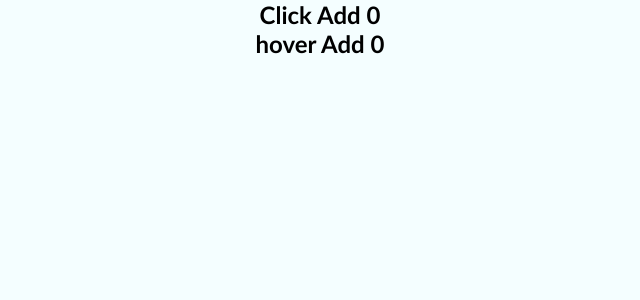
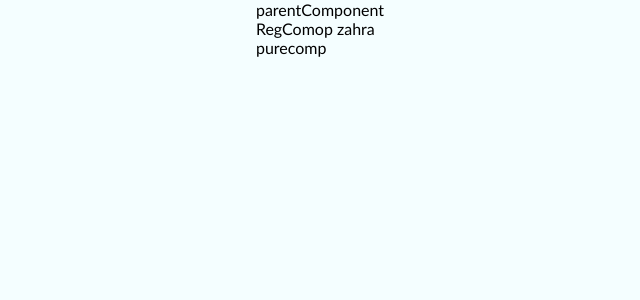
Before and after one commit to ZahraNejati79/first-react-, a React (Create React App) app: page / in a window 1280 px wide. Shown: the top 300 px of the page, without its empty margins (320-960 px from the left). Built offline with nearby package versions, Linux system fonts and the light colour scheme.

Commit message:
Pure Component

```diff
--- a/src/App.js
+++ b/src/App.js
@@ -1,8 +1,7 @@
 import React, { Component } from "react";
 import "./App.css";
-import Wrapper from "./components/hoc/wrapper";
-import ClickCount from "./components/ClickCount";
-import HoverCounter from "./components/HoverCount";
+import Wrapper from "./components/hoc/Wrapper";
+import ParentComponent from "./components/PureMemoComp/ParentComp";
 
 class App extends Component {
   state = {
@@ -75,8 +74,9 @@ class App extends Component {
   render() {
     return (
       <>
-        <ClickCount />
-        <HoverCounter />
+        {/* <ClickCount />
+        <HoverCounter /> */}
+        <ParentComponent />
       </>
     );
   }
--- /dev/null
+++ b/src/components/PureMemoComp/ParentComp.jsx
@@ -0,0 +1,22 @@
+import React, { Component } from "react";
+import PureComp from "./PureComp";
+import RegComop from "./RegComp";
+class ParentComponent extends React.Component {
+  state = { name: "zahra" };
+  componentDidMount() {
+    setInterval(() => {
+      this.setState({ name: "zahra" });
+    }, 1000);
+  }
+  render() {
+    return (
+      <div>
+        parentComponent
+        <RegComop name={this.state.name} />
+        <PureComp name={this.state.name} />
+      </div>
+    );
+  }
+}
+
+export default ParentComponent;
--- /dev/null
+++ b/src/components/PureMemoComp/PureComp.jsx
@@ -0,0 +1,9 @@
+import React, { Component } from "react";
+import { PureComponent } from "react";
+class PureComp extends PureComponent {
+  render() {
+    return <div> purecomp</div>;
+  }
+}
+
+export default PureComp;
--- /dev/null
+++ b/src/components/PureMemoComp/RegComp.jsx
@@ -0,0 +1,8 @@
+import React, { Component } from "react";
+class RegComop extends React.Component {
+  render() {
+    return <div>RegComop {this.props.name}</div>;
+  }
+}
+
+export default RegComop;
```
